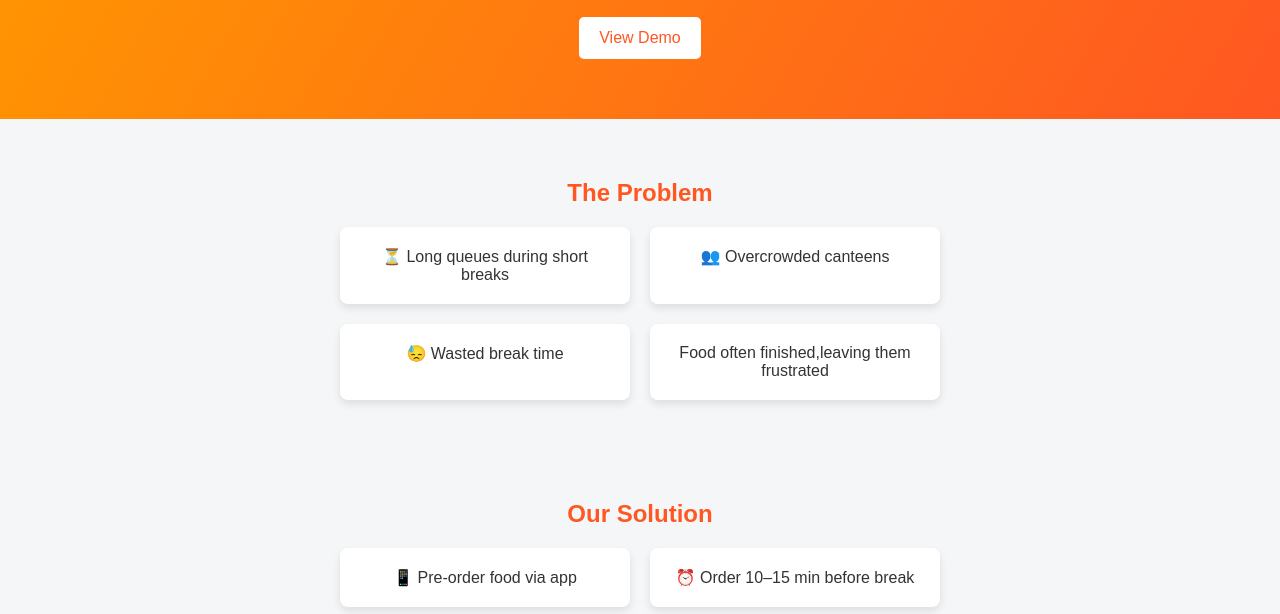
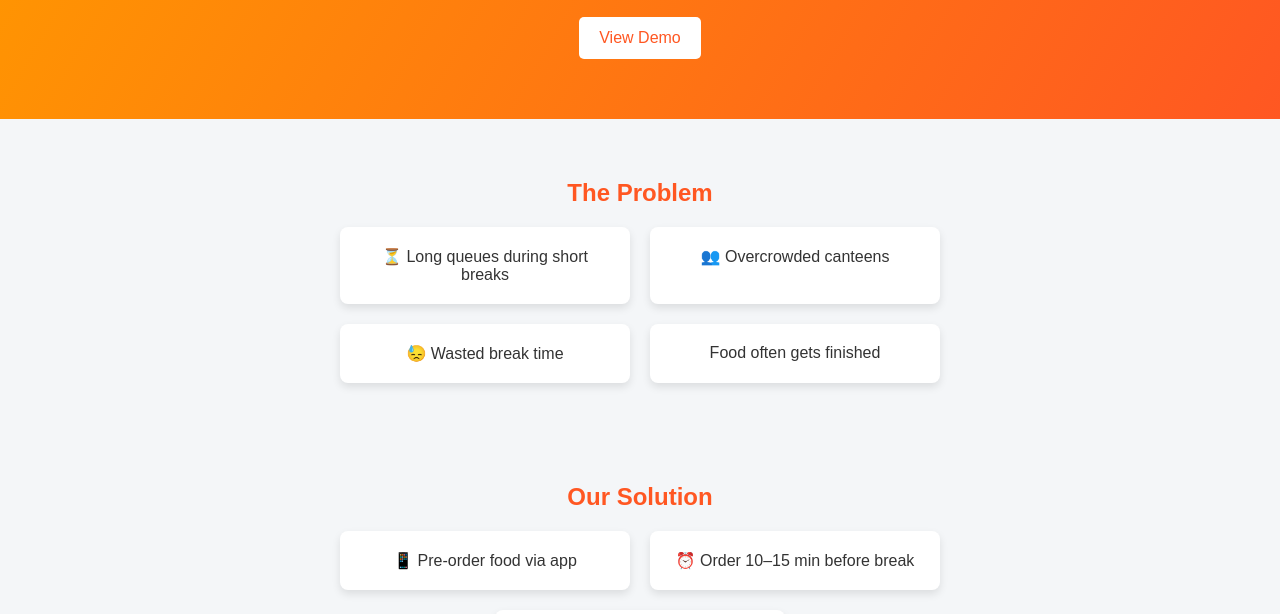
Before and after one commit to Poonam-ctrl-del/Poonam-ctrl-del.github.io, a plain HTML site: page docs/index.html in a window 1280 px wide. Shown: the part 168-782 px from the top of the page. Drawn offline with Linux system fonts and the light colour scheme.

Commit message:
Update index.html

```diff
--- a/docs/index.html
+++ b/docs/index.html
@@ -90,7 +90,7 @@
       <div class="card">⏳ Long queues during short breaks</div>
       <div class="card">👥 Overcrowded canteens</div>
       <div class="card">😓 Wasted break time</div>
-      <div class="card">Food often finished,leaving them frustrated</div>
+      <div class="card">Food often gets finished</div>
     </div>
   </div>
 
```
